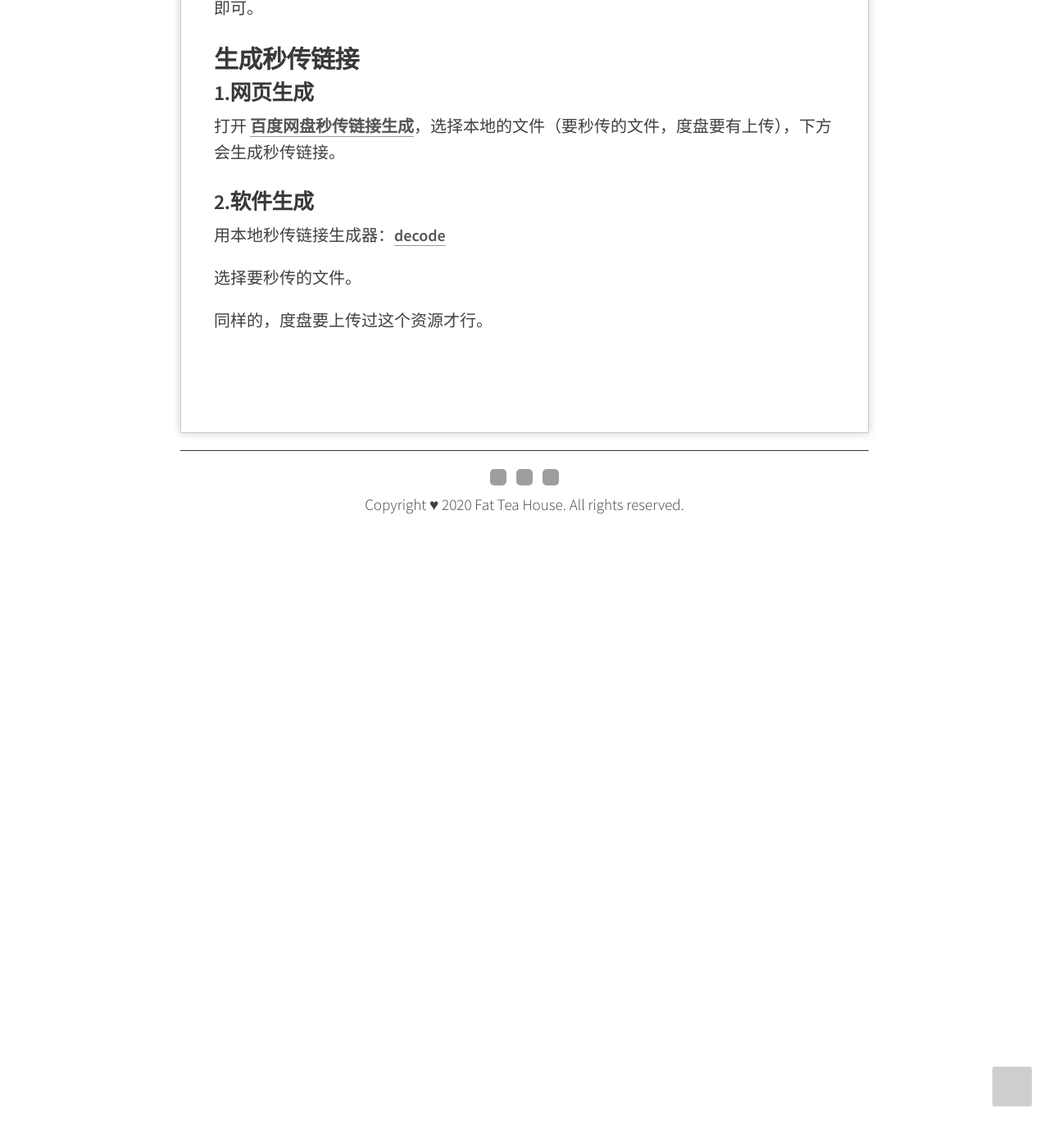
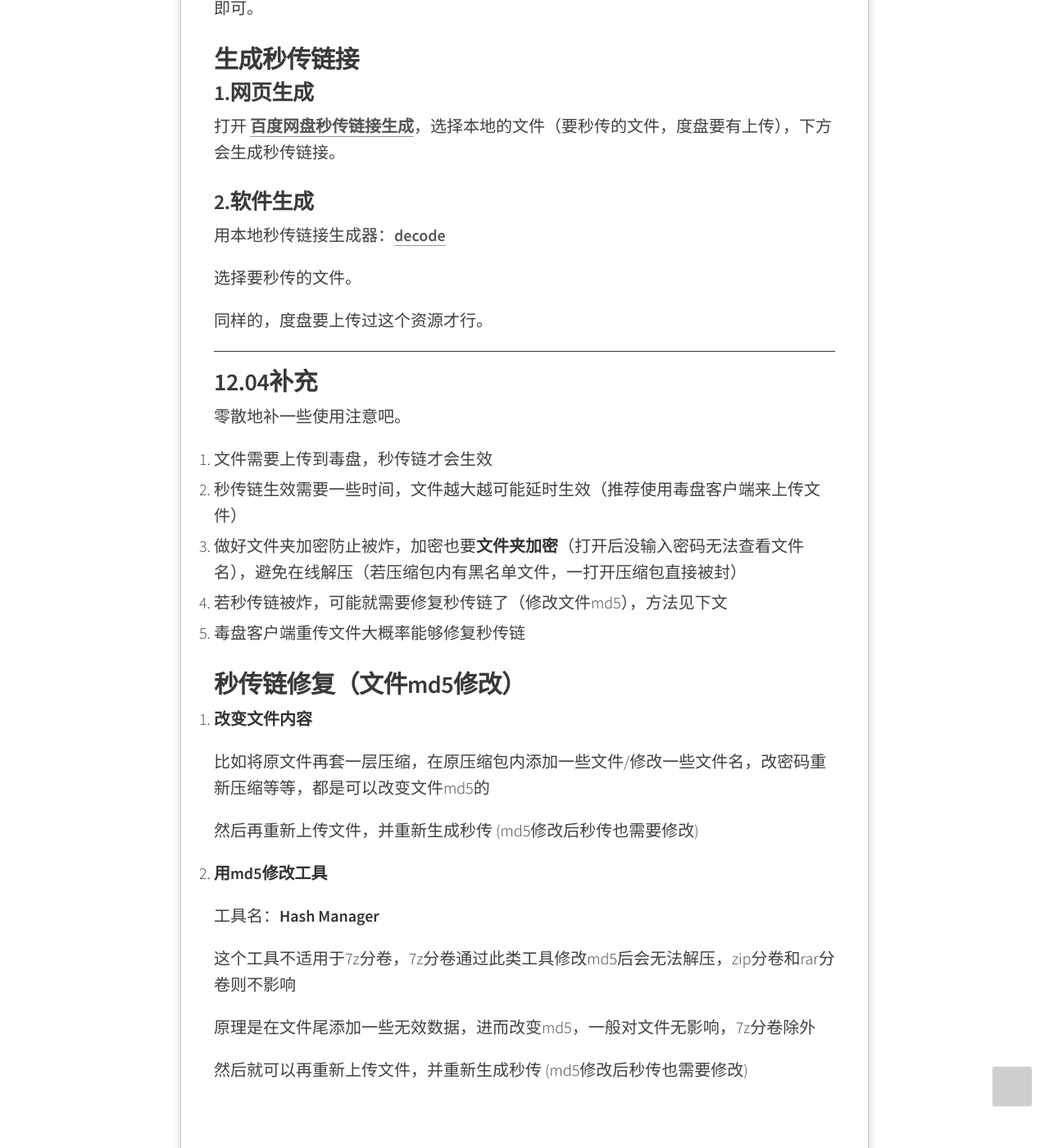
Before and after one commit to Melody-of-Oblivion/Melody-of-Oblivion.github.io, a Jekyll site: the page built from _posts/2020-10-16-dupan-md5-sectranslink.md, in a window 1280 px wide and 1400 px high, scrolled down 2517 px. Shown: the whole window at 82% size. Built offline with Jekyll 4.4.1, drawn with Linux system fonts in a browser that asks for light colours; some of the changed text lies outside the part shown; grey boxes are pictures that could not be loaded.

Commit message:
Update post

```diff
--- a/_posts/2020-10-16-dupan-md5-sectranslink.md
+++ b/_posts/2020-10-16-dupan-md5-sectranslink.md
@@ -1,6 +1,6 @@
 ---
 title: 毒盘与秒传链接
-editdate: 2020-10-17
+editdate: 2020-12-04
 ---
 
 > 这里不说太多没用的东西，就整理整理大概的原理和使用方法。
@@ -70,3 +70,33 @@
 选择要秒传的文件。
 
 同样的，度盘要上传过这个资源才行。
+
+------
+
+# 12.04补充
+
+零散地补一些使用注意吧。
+
+1. 文件需要上传到毒盘，秒传链才会生效
+2. 秒传链生效需要一些时间，文件越大越可能延时生效（推荐使用毒盘客户端来上传文件）
+3. 做好文件夹加密防止被炸，加密也要**文件夹加密**（打开后没输入密码无法查看文件名），避免在线解压（若压缩包内有黑名单文件，一打开压缩包直接被封）
+4. 若秒传链被炸，可能就需要修复秒传链了（修改文件md5），方法见下文
+5. 毒盘客户端重传文件大概率能够修复秒传链
+
+# 秒传链修复（文件md5修改）
+
+1. **改变文件内容**
+
+   比如将原文件再套一层压缩，在原压缩包内添加一些文件/修改一些文件名，改密码重新压缩等等，都是可以改变文件md5的
+
+   然后再重新上传文件，并重新生成秒传 (md5修改后秒传也需要修改)
+
+2. **用md5修改工具**
+
+   工具名：**Hash Manager**
+
+   这个工具不适用于7z分卷，7z分卷通过此类工具修改md5后会无法解压，zip分卷和rar分卷则不影响
+
+   原理是在文件尾添加一些无效数据，进而改变md5，一般对文件无影响，7z分卷除外
+
+   然后就可以再重新上传文件，并重新生成秒传 (md5修改后秒传也需要修改)
```
